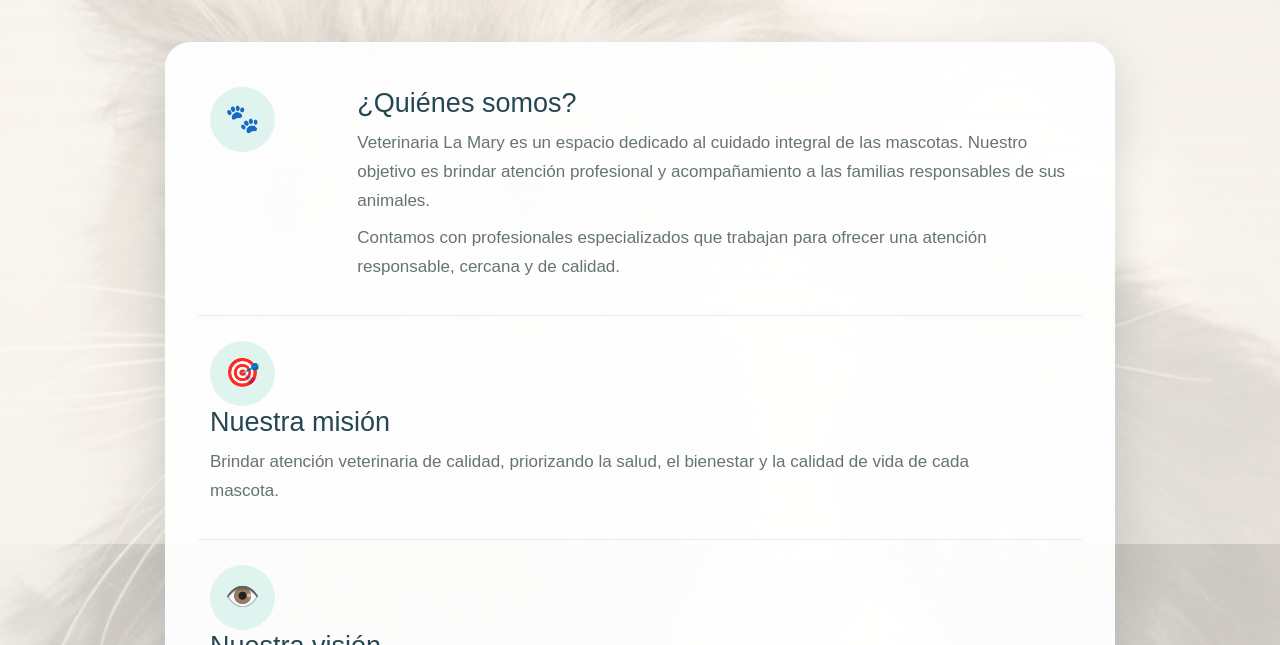
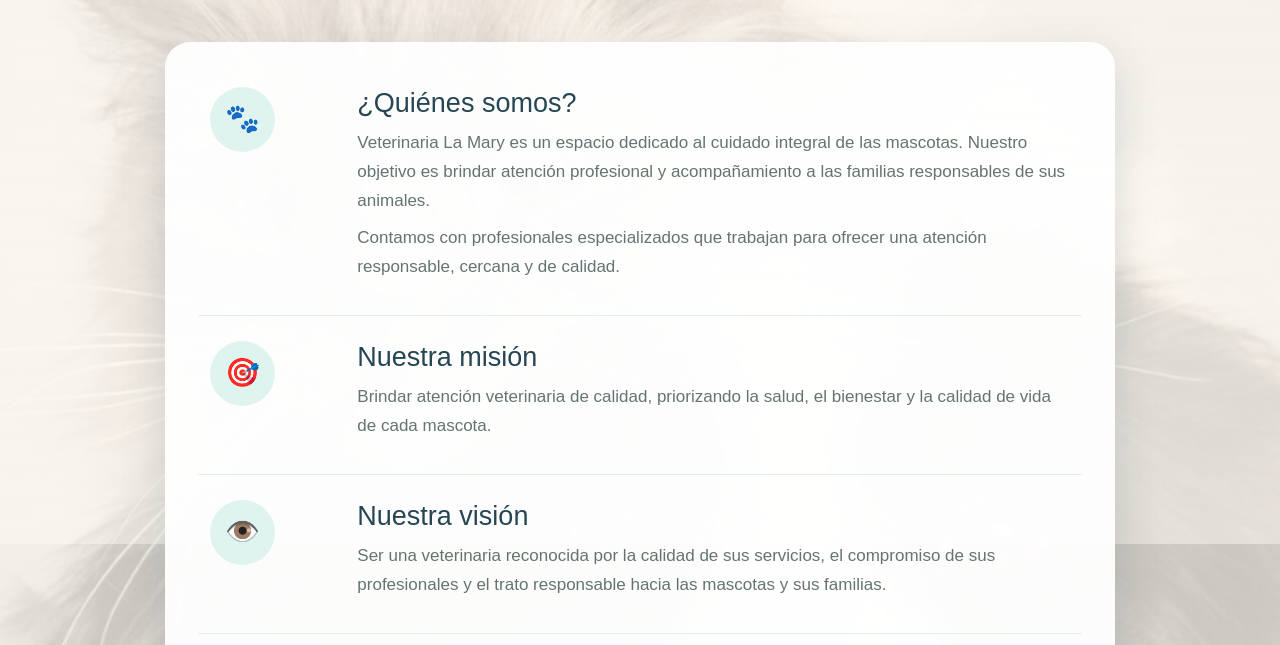
Before and after one commit to Carlos-adan/veterinaria-la-mary, a website: page institucional.html in a window 1280 px wide. Shown: the part 256-901 px from the top of the page. Drawn offline with nearby package versions, Linux system fonts and the light colour scheme.

Commit message:
mejora en la visualización de párrafos

```diff
--- a/institucional.html
+++ b/institucional.html
@@ -80,10 +80,10 @@
             </div>
 
             <div class="bloque-institucional row align-items-start">
-                <div class="col-3 col-md-9">
+                <div class="col-2">
                     <div class="icono-institucional">🎯</div>
                 </div>
-                <div class="col-10 col-md-11">
+                <div class="col-10">
                     <h2>Nuestra misión</h2>
                     <p> Brindar atención veterinaria de calidad, priorizando
                         la salud, el bienestar y la calidad de vida de cada mascota.
@@ -92,10 +92,10 @@
             </div>
 
             <div class="bloque-institucional row align-items-start">
-                <div class="col-3 col-md-9">
+                <div class="col-2">
                     <div class="icono-institucional">👁️</div>
                 </div>
-                <div class="col-10 col-md-11">
+                <div class="col-10">
                     <h2>Nuestra visión</h2>
                     <p> Ser una veterinaria reconocida por la calidad de sus
                         servicios, el compromiso de sus profesionales y el trato
```
